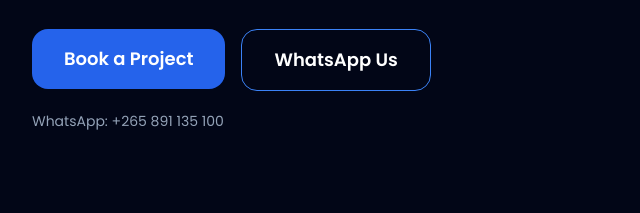
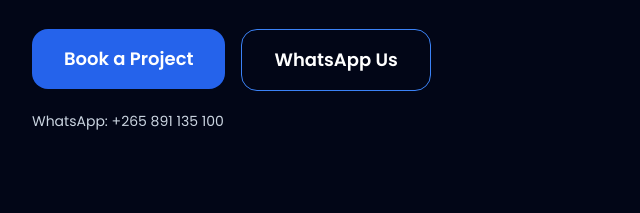
Before and after one commit to Mike770-git/MG-Blueprint, a plain HTML site: page index.html in a window 1280 px wide. Shown: the part 1006-1219 px from the top of the page, 120-760 px from the left. Drawn offline with nearby package versions, Linux system fonts and the light colour scheme.

Commit message:
Update index.html

```diff
--- a/index.html
+++ b/index.html
@@ -91,7 +91,7 @@
 </div>
 
 <!-- WhatsApp Number -->
-<p class="text-slate-400 mt-5 text-sm text-center md:text-left">
+<p class="text-slate-300 mt-5 text-sm text-center md:text-left">
   WhatsApp: +265 891 135 100
 </p>
 
```
